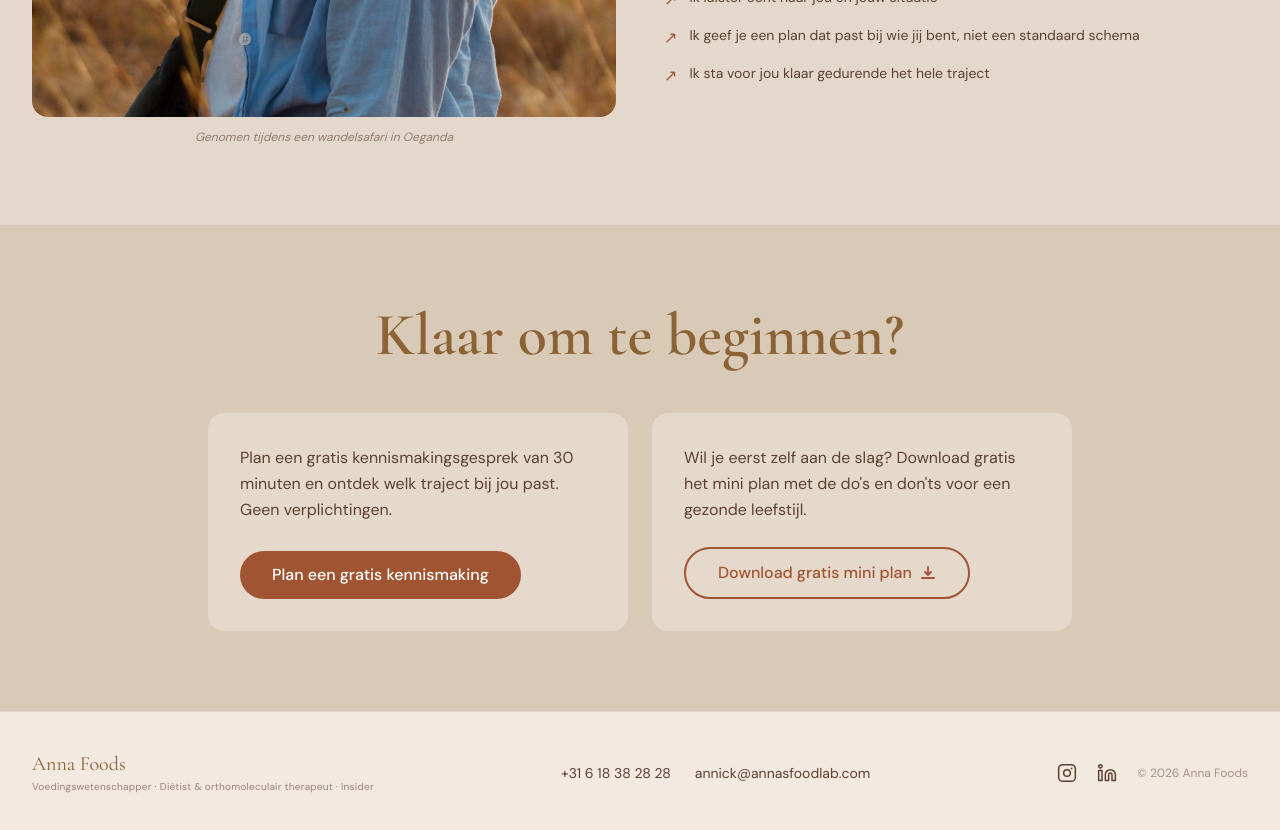
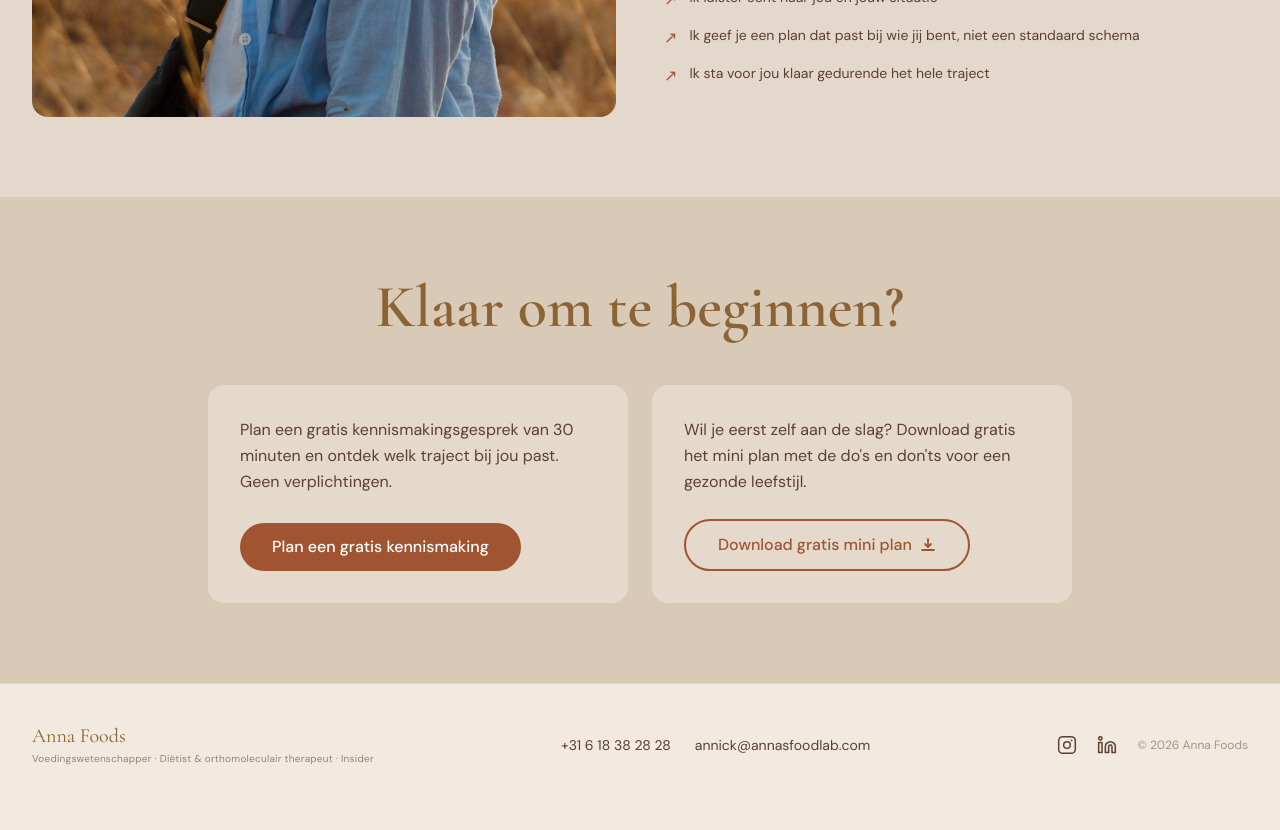
Before and after one commit to annafoods/annafoods, a Next.js app: page /voor-wie in a window 1280 px wide. Shown: the part 1700-2530 px from the top of the page. After the commit the page ends 2506 px from the top, so only its background shows below. Built offline with nearby package versions, Linux system fonts and the light colour scheme.

Commit message:
Caption onder foto verwijderd

```diff
--- a/app/voor-wie/page.tsx
+++ b/app/voor-wie/page.tsx
@@ -92,9 +92,6 @@ export default function VoorWiePage() {
                   className="w-full h-auto"
                 />
               </div>
-              <p className="font-body text-xs text-text-medium/60 italic mt-3 text-center">
-                Genomen tijdens een wandelsafari in Oeganda
-              </p>
             </div>
 
             {/* Aanpak + missie */}
```
